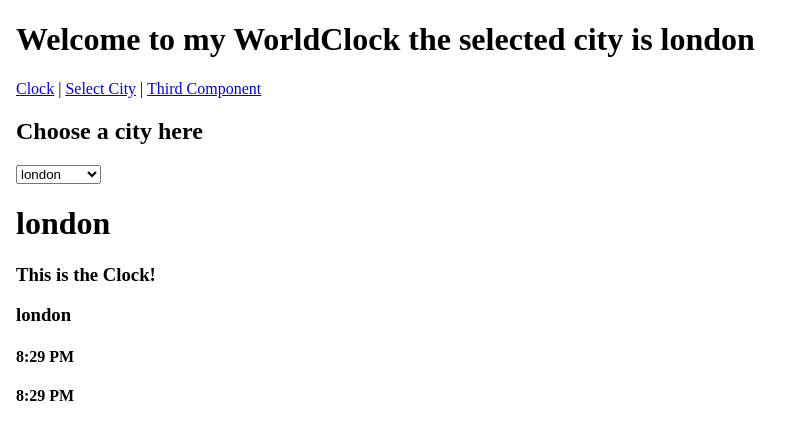
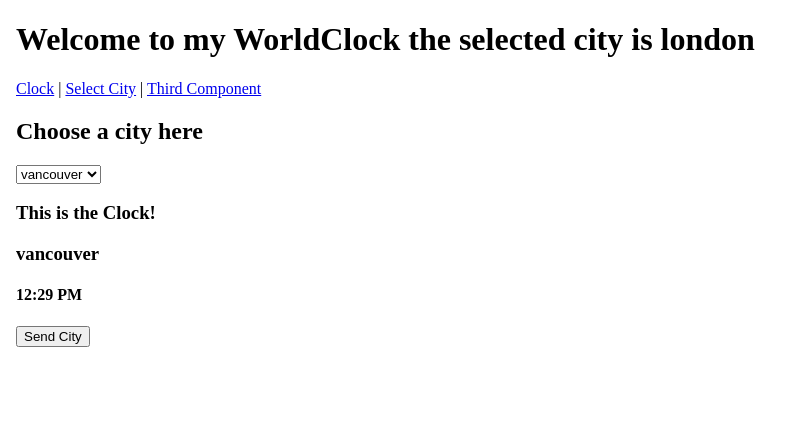
Before and after one commit to woodsmanlucas/WorldClock, an Angular app: page /choose-city in a window 1280 px wide. Shown: the top 440 px of the page, without its empty margins (0-801 px from the left). Built offline with nearby package versions, Linux system fonts and the light colour scheme.

Commit message:
no changes

```diff
--- a/src/app/ChooseCityDirective.ts
+++ b/src/app/ChooseCityDirective.ts
@@ -1,4 +1,4 @@
-import { Component, OnInit, Output } from '@angular/core';
+import { Component, OnInit, Output, EventEmitter } from '@angular/core';
 import { MyCitiesService} from './myCitiesService';
 
 
@@ -11,20 +11,29 @@ import { MyCitiesService} from './myCitiesService';
 })
 export class choose_city implements OnInit {
   cities: Array<string>;
-  selectedcity: string;
+  selectedcity : string;
+
+  @Output() public childEvent = new EventEmitter();
+
 
   ngOnInit()
   {
-  this.selectedcity = "london";
+    this.selectedcity = "vancouver";
+
   }
+
+
+  fireEvent(){
+
+    this.childEvent.emit(this.selectedcity);
+
+  }
+
 
   constructor(MyCitiesService: MyCitiesService) {
       this.cities = MyCitiesService.getCities();
+
+
   }
 
-  onClick(city){
-    console.log(city);
-  }
-
-  // @Output() selectedcity = this.selectedcity ;
 }
--- a/src/app/ClockDirective.ts
+++ b/src/app/ClockDirective.ts
@@ -12,7 +12,6 @@ import { Component, Input } from '@angular/core';
 export class Clock {
    now = new Date();
    utc = new Date(this.now.getTime() + this.now.getTimezoneOffset() * 60000);
-   selectedcity = "vancouver";
 
-   @Input() selectedcity: string;
+   @Input() selectedcity = "london";
 }
--- a/src/app/app.component.ts
+++ b/src/app/app.component.ts
@@ -1,4 +1,4 @@
-import { Component, Input } from '@angular/core';
+import { Component } from '@angular/core';
 
 @Component({
   selector: 'app-root',
@@ -7,5 +7,7 @@ import { Component, Input } from '@angular/core';
 })
 export class AppComponent {
   title = 'WorldClock';
-  selectedcity = "london"
+  public selectedcity = "london";
+
+
 }
--- a/src/app/choose_city.html
+++ b/src/app/choose_city.html
@@ -3,6 +3,6 @@
   <select [(ngModel)]="selectedcity" name="cities" id="cities">
     <option  *ngFor="let city of cities" [value]="city">{{city}}</option>
   </select>
-  <h1>{{selectedcity}}</h1>
   <clock [selectedcity]=selectedcity></clock>
+  <button (click)="fireEvent()">Send City</button>
 </form>
--- a/src/app/clock.html
+++ b/src/app/clock.html
@@ -1,4 +1,3 @@
 <h3>This is the Clock!</h3>
 <h3>{{selectedcity}}</h3>
 <h4>{{utc | timePipe: selectedcity | date: "shortTime"}}</h4>
-<h4>{{utc | date: "shortTime"}}</h4>
--- a/src/app/index.html
+++ b/src/app/index.html
@@ -14,6 +14,6 @@
     <a routerLink="/third" routerLinkActive="active">Third Component</a>
     </nav>
     <!-- Where router should display a view -->
-    <router-outlet ></router-outlet>
+    <router-outlet (childEvent)="selectedcity=$event"></router-outlet>
 </body>
 </html>
```
Also changed, not shown: 1 other file (tests, documents, lock files or other folders).
